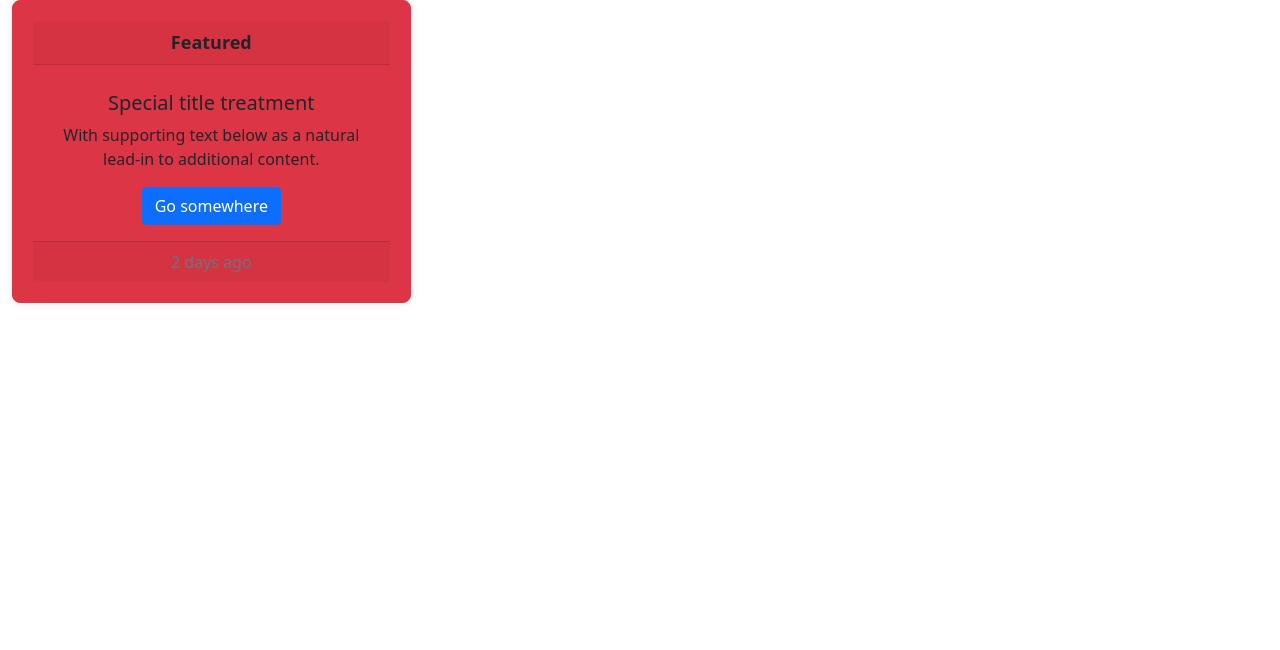
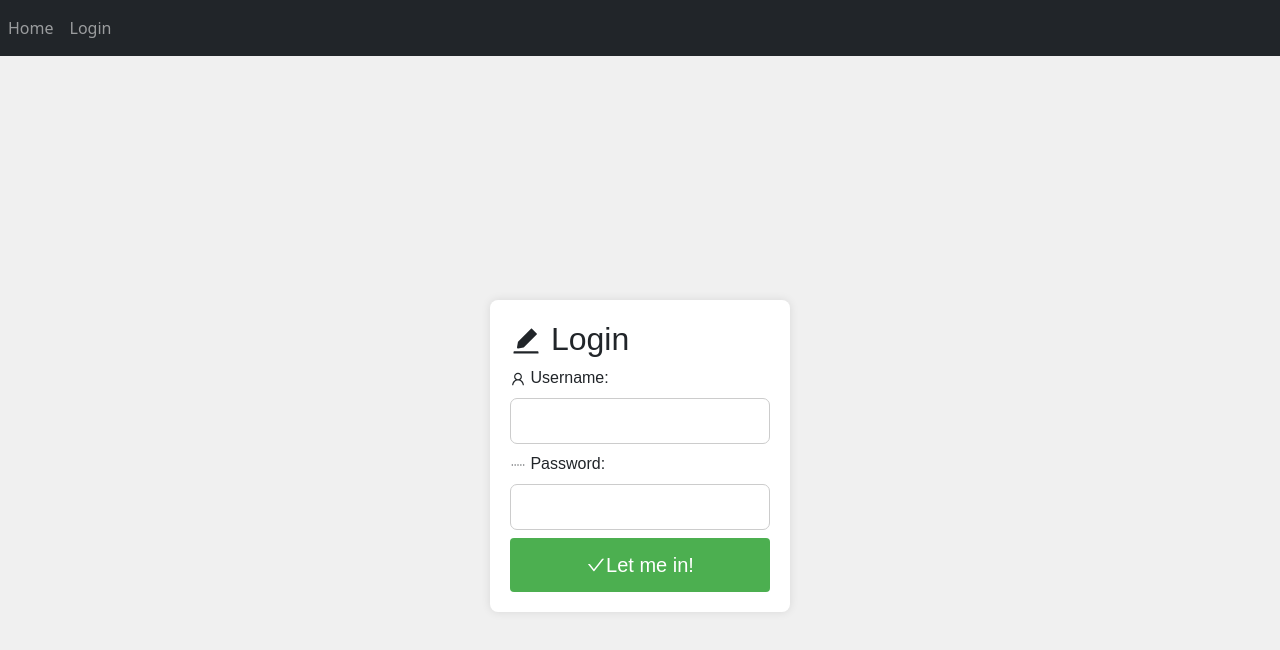
Before and after one commit to hisoka7i/tenantApp, a React (Create React App) app in the folder tenantFrontEnd/my-tenant-app/: page / in a window 1280 px wide. Shown: the top 650 px of the page. Built offline with nearby package versions, Linux system fonts and the light colour scheme; the HTML template or start-up script is replaced by a standard one.

Commit message:
react-bootstrap used in file

```diff
--- a/tenantFrontEnd/my-tenant-app/public/index.html
+++ b/tenantFrontEnd/my-tenant-app/public/index.html
@@ -24,7 +24,7 @@
       work correctly both with client-side routing and a non-root public URL.
       Learn how to configure a non-root public URL by running `npm run build`.
     -->
-    <title>React App</title>
+    <title>Tenant App</title>
   </head>
   <body>
     <noscript>You need to enable JavaScript to run this app.</noscript>
--- a/tenantFrontEnd/my-tenant-app/src/App.js
+++ b/tenantFrontEnd/my-tenant-app/src/App.js
@@ -4,7 +4,6 @@ import {BrowserRouter, Route, Routes, Link} from 'react-router-dom';
 import './App.css';
 import Login from "./pages/Login";
 import Tenants from './pages/Tenants';
-import Tenant from './pages/Tenant';
 const AuthorizeAdmin=()=>{
   const status = sessionStorage['type'];
   if(status=='admin'){
@@ -17,7 +16,7 @@ const App = () =>{
   return(<>
   <BrowserRouter>
   <Routes>
-    <Route path="/" element={<Tenant/>}/>
+    <Route path="/" element={<Login/>}/>
     <Route path="/all" element={<AuthorizeAdmin />}/>
   </Routes>
   </BrowserRouter>
--- a/tenantFrontEnd/my-tenant-app/src/Pages/Tenant.js
+++ /dev/null
@@ -1,26 +0,0 @@
-import React, { useEffect, useState } from 'react';
-import Container from 'react-bootstrap/Container';
-import Button from 'react-bootstrap/Button';
-import Card from 'react-bootstrap/Card';
-
-const Tenant = () => {
-    //add a function here
-    return(
-        <>
-    <Container fluid>
-    <Card border="danger" bg="danger" className="text-center">
-      <Card.Header>Featured</Card.Header>
-      <Card.Body>
-        <Card.Title>Special title treatment</Card.Title>
-        <Card.Text>
-          With supporting text below as a natural lead-in to additional content.
-        </Card.Text>
-        <Button variant="primary">Go somewhere</Button>
-      </Card.Body>
-      <Card.Footer className="text-muted">2 days ago</Card.Footer>
-    </Card>
-    </Container>
-    </>
-    )
-}
-export default Tenant;
--- a/tenantFrontEnd/my-tenant-app/src/Pages/Tenants.js
+++ b/tenantFrontEnd/my-tenant-app/src/Pages/Tenants.js
@@ -1,13 +1,15 @@
-import 'bootstrap/dist/css/bootstrap.min.css';
 import React, { useEffect, useState } from 'react';
-import NavigationBar from '../Component/NavigationBar';
+import Container from 'react-bootstrap/Container';
+import Button from 'react-bootstrap/Button';
+import Card from 'react-bootstrap/Card';
 import axios from 'axios';
 import { URL } from '../config'
-import './styles/Tenants.css';
+import NavigationBar from '../Component/NavigationBar';
+import { FaUserCheck } from "react-icons/fa";
+
 
 const Tenants = () => {
-    const [userData,
-        setUserData] = useState([]);
+    const [userData, setUserData] = useState([]);
     function showUsers() {
         //need to add session storage
         axios
@@ -15,9 +17,9 @@ const Tenants = () => {
             .then((response) => {
                 var status = response.status;
                 var data = response.data;
+                console.log(status)
                 if (status == 200) {
                     const data2 = data;
-                    console.log(data2)
                     setUserData(data2);
                 }
             })
@@ -25,32 +27,41 @@ const Tenants = () => {
                 console.log(error);
             });
     }
+    const bgValue = "light";
     function showUsersData() {
         return userData.map((userInfo, i) => {
-            return (
-                <div class="card">
-                <div class="card-header">{userInfo.name}</div>
-        <div class="card-info"><span>Gender:</span >  {userInfo.gender} </div>
-        <div class="card-info">
-            <span>Phone:</span > {userInfo.phone} </div>
-        <div class="card-info">
-            <span>Rent:</span > ${userInfo.rent} </div>
-        <div class="card-info">
-            <span>Due Date:</span> 30th June
-        </div>
-            </div>
+            return(
+            <Card  bg={bgValue} className="text-center" style={{ padding:'2rem' }}>
+                {/* Name */}
+                <Card.Header text="dark"><h3>{userInfo.name}</h3></Card.Header>
+                <Card.Body>
+                    {/* Phone number */}
+                    <Card.Title>Phone number: {userInfo.phone}</Card.Title>
+                    {/* Address will come under this */}
+                    <Card.Text>
+                        This part will contain address of the person.
+                    </Card.Text>
+                    {/* To access the complete user data */}
+                    <Button size="sm" variant="primary"><FaUserCheck />
+</Button>
+                </Card.Body>
+                {/* Due date, will come under here */}
+                <Card.Footer className="text-muted">Rent Due in 2 days</Card.Footer>
+            </Card>
             );
         });
     }
+
     useEffect(() => {
         showUsers();
     }, []);
+    //add a function here
     return (
         <>
             <NavigationBar />
-            <div class="card-container">
+            <Container fluid style={{ padding:'2rem' }}>
                 {showUsersData()}
-            </div>
+            </Container>
         </>
     )
 }
--- a/tenantFrontEnd/my-tenant-app/src/Pages/styles/Tenants.css
+++ /dev/null
@@ -1,39 +0,0 @@
-.card-container {
-    display: flex;
-    flex-wrap: wrap;
-    justify-content: space-between;
-    font-family: Arial, sans-serif;
-    margin: 0;
-    padding: 20%;
-}
-
-.card {
-    width: calc(33.33% - 20px); /* Adjust based on the number of cards per row */
-    border: 1px solid #ccc;
-    border-radius: 8px;
-    padding: 20px;
-    margin-bottom: 10px;
-    box-shadow: 0 0 10px rgba(0, 0, 0, 0.1);
-    background-color: #fff;
-}
-
-.card-header {
-    font-size: 18px;
-    font-weight: bold;
-    margin-bottom: 10px;
-}
-
-.card-info {
-    margin-bottom: 10px;
-}
-
-.card-info span {
-    font-weight: bold;
-}
-
-/* Media Queries */
-@media screen and (max-width: 768px) {
-    .card {
-        width: calc(100% - 20px);
-    }
-}
```
